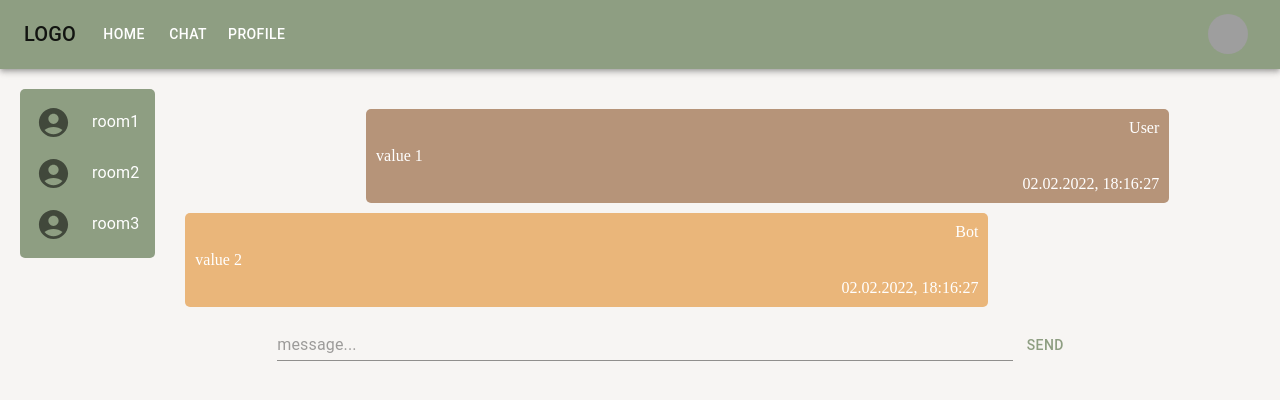
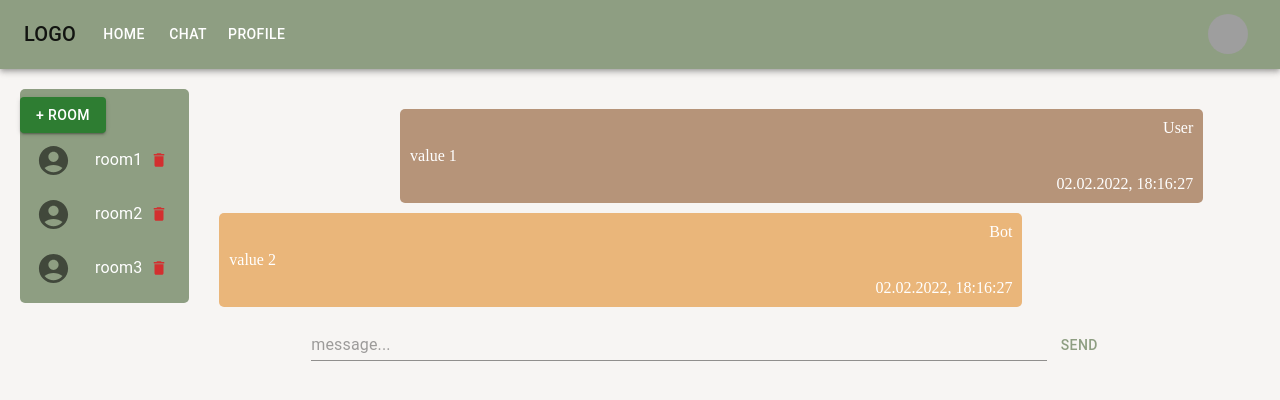
Before and after one commit to vvdementiev87/React-study, a React (Create React App) app in the folder react-app/: page /chat/room1 in a window 1280 px wide. Shown: the top 400 px of the page. Built offline with nearby package versions, Linux system fonts and the light colour scheme; grey boxes are pictures that could not be loaded.

Commit message:
update#16 02.02.2022

```diff
--- a/react-app/src/components/chat-list/chat-list.js
+++ b/react-app/src/components/chat-list/chat-list.js
@@ -1,20 +1,61 @@
-import React, { useState } from "react";
-import { useParams, Link } from "react-router-dom";
-import { List } from "@mui/material";
+import { useParams, Link, useNavigate } from "react-router-dom";
+import { Button, List } from "@mui/material";
 import { useStyles } from "./use-style";
 import { Chat } from "../chat";
+import { useSelector, useDispatch } from "react-redux";
+import {
+  createConversation,
+  deleteConversation,
+} from "../../store/conversations";
+import { useCallback } from "react";
 
 export const ChatList = () => {
   const styles = useStyles();
+  const navigate = useNavigate();
 
   const { roomId } = useParams();
 
-  const [chatList] = useState(["room1", "room2", "room3"]);
+  const dispatch = useDispatch();
+
+  const conversations = useSelector(
+    (state) => state.conversations.conversations
+  );
+  const createConversationByButton = () => {
+    const name = prompt("введите имя комнаты");
+    const isValidName = !conversations.includes(name);
+    if (name && isValidName) {
+      dispatch(createConversation(name));
+      console.log(name);
+      console.log(conversations);
+    } else {
+      alert("Невалидная комната");
+    }
+  };
+
+  const deleteConversationByName = useCallback(
+    (name) => {
+      dispatch(deleteConversation(name));
+      setTimeout(() => navigate("/chat"), 100);
+    },
+    [dispatch, navigate]
+  );
+
   return (
     <List component="nav" className={styles.chatList}>
-      {chatList.map((chat) => (
+      <Button
+        variant="contained"
+        color="success"
+        onClick={createConversationByButton}
+      >
+        + Room
+      </Button>
+      {conversations.map((chat) => (
         <Link key={chat} to={`/chat/${chat}`} className={styles.chatItem}>
-          <Chat title={chat} selected={roomId === chat} />
+          <Chat
+            title={chat}
+            selected={roomId === chat}
+            deleteConversationByName={deleteConversationByName}
+          />
         </Link>
       ))}
     </List>
--- a/react-app/src/components/chat-list/use-style.js
+++ b/react-app/src/components/chat-list/use-style.js
@@ -1,19 +1,19 @@
 import { makeStyles } from "@mui/styles";
 
 export const useStyles = makeStyles((ctx) => {
-  console.log("Ctx 3",ctx);
+  console.log("Ctx 3", ctx);
   return {
-    chatList:{
+    chatList: {
       width: "100%",
-      maxWidth: "150px",
+      maxWidth: "300px",
       color: "#ffffff",
       border: "none",
       borderRadius: "5px",
-      backgroundColor: "#8e9e82",
-      textDecoration:"none",
+      backgroundColor: ctx.palette.primary.main,
+      textDecoration: "none",
     },
-    chatItem:{
-      textDecoration:"none",
-    }
+    chatItem: {
+      textDecoration: "none",
+    },
   };
 });
--- a/react-app/src/components/chat/chat.js
+++ b/react-app/src/components/chat/chat.js
@@ -1,8 +1,19 @@
-import { ListItem, ListItemIcon, ListItemText } from "@mui/material";
+import {
+  ListItem,
+  ListItemIcon,
+  ListItemText,
+  IconButton,
+} from "@mui/material";
+import { Delete } from "@mui/icons-material";
 import { AccountCircle } from "@mui/icons-material";
 import { useStyles } from "./use-style";
 
-export function Chat({ title, selected, handleListItemClick }) {
+export function Chat({
+  title,
+  selected,
+  handleListItemClick,
+  deleteConversationByName,
+}) {
   const styles = useStyles();
 
   return (
@@ -18,6 +29,14 @@ export function Chat({ title, selected, handleListItemClick }) {
       <div className={styles.description}>
         <ListItemText className={styles.text} primary={title} />
       </div>
+      <IconButton
+        aria-label="delete"
+        size="small"
+        color="error"
+        onClick={() => deleteConversationByName(title)}
+      >
+        <Delete fontSize="inherit" />
+      </IconButton>
     </ListItem>
   );
 }
--- a/react-app/src/components/chat/use-style.js
+++ b/react-app/src/components/chat/use-style.js
@@ -4,14 +4,16 @@ export const useStyles = makeStyles((ctx) => {
   console.log("Chat style", ctx);
   return {
     text: {
-
-      color:"#ffffff",
+      color: "#ffffff",
       "& span": {
-        textDecoration:"none",
+        textDecoration: "none",
       },
     },
-    icon:{
-      width:"32px",
-    }
+    description: {
+      padding: "3px",
+    },
+    icon: {
+      width: "32px",
+    },
   };
 });
--- a/react-app/src/components/header/header.js
+++ b/react-app/src/components/header/header.js
@@ -23,7 +23,7 @@ const pages = [
 
 export const Header = () => {
   const styles = useStyles();
-  const state = useSelector((state) => state);
+  const state = useSelector((state) => state.profile);
   /* const [anchorElNav, setAnchorElNav] = React.useState(null);
   const [anchorElUser, setAnchorElUser] = React.useState(null);
 
--- a/react-app/src/index.js
+++ b/react-app/src/index.js
@@ -11,7 +11,7 @@ import { store } from "./store";
 import "./global.css";
 
 const AppComponent = () => {
-  const state = useSelector((state) => state);
+  const state = useSelector((state) => state.profile);
   const darkTheme = {
     palette: {
       primary: {
--- a/react-app/src/pages/profile-page/profile-page.js
+++ b/react-app/src/pages/profile-page/profile-page.js
@@ -13,7 +13,7 @@ export const ProfilePage = () => {
     lastName,
     phone,
     ...profile
-  } = useSelector((state) => state);
+  } = useSelector((state) => state.profile);
 
   const dispatch = useDispatch();
   return (
--- /dev/null
+++ b/react-app/src/store/conversations/actions.js
@@ -0,0 +1,8 @@
+import { CREATE_CONVERSATION, DELETE_CONVERSATION } from "./types";
+
+export const createConversation = (conversation) => {
+  return { type: CREATE_CONVERSATION, payload: conversation };
+};
+export const deleteConversation = (conversation) => {
+  return { type: DELETE_CONVERSATION, payload: conversation };
+};
--- /dev/null
+++ b/react-app/src/store/conversations/index.js
@@ -0,0 +1,2 @@
+export * from "./actions";
+export * from "./reducer";
--- /dev/null
+++ b/react-app/src/store/conversations/reducer.js
@@ -0,0 +1,26 @@
+import { CREATE_CONVERSATION, DELETE_CONVERSATION } from "./types";
+
+const initialState = {
+  conversations: ["room1", "room2", "room3"],
+};
+
+export const conversationsReducer = (state = initialState, action) => {
+  switch (action.type) {
+    case CREATE_CONVERSATION:
+      return {
+        ...state,
+        conversations: [...state.conversations, action.payload],
+      };
+    case DELETE_CONVERSATION:
+      return {
+        ...state,
+        conversations: [
+          ...state.conversations.filter(
+            (conversation) => conversation !== action.payload
+          ),
+        ],
+      };
+    default:
+      return state;
+  }
+};
--- /dev/null
+++ b/react-app/src/store/conversations/types.js
@@ -0,0 +1,2 @@
+export const CREATE_CONVERSATION = "@conversations/create conversation";
+export const DELETE_CONVERSATION = "@conversations/delete conversation";
--- a/react-app/src/store/create-store.js
+++ b/react-app/src/store/create-store.js
@@ -1,4 +1,10 @@
-import { createStore } from "redux";
+import { createStore, combineReducers } from "redux";
 import { profileReducer } from "./profile";
+import { conversationsReducer } from "./conversations";
 
-export const store=createStore(profileReducer);
+export const store = createStore(
+  combineReducers({
+    profile: profileReducer,
+    conversations: conversationsReducer,
+  })
+);
```
